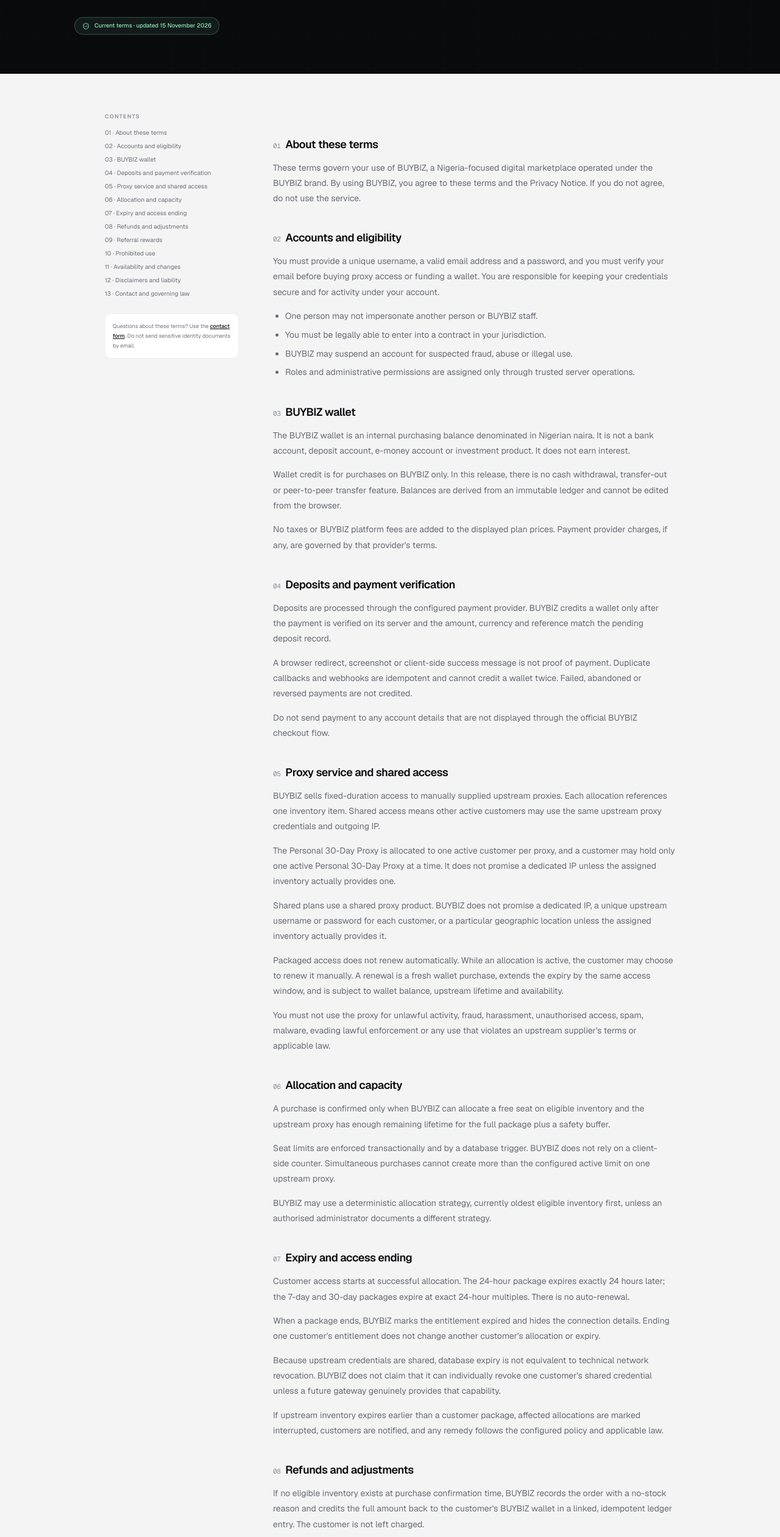
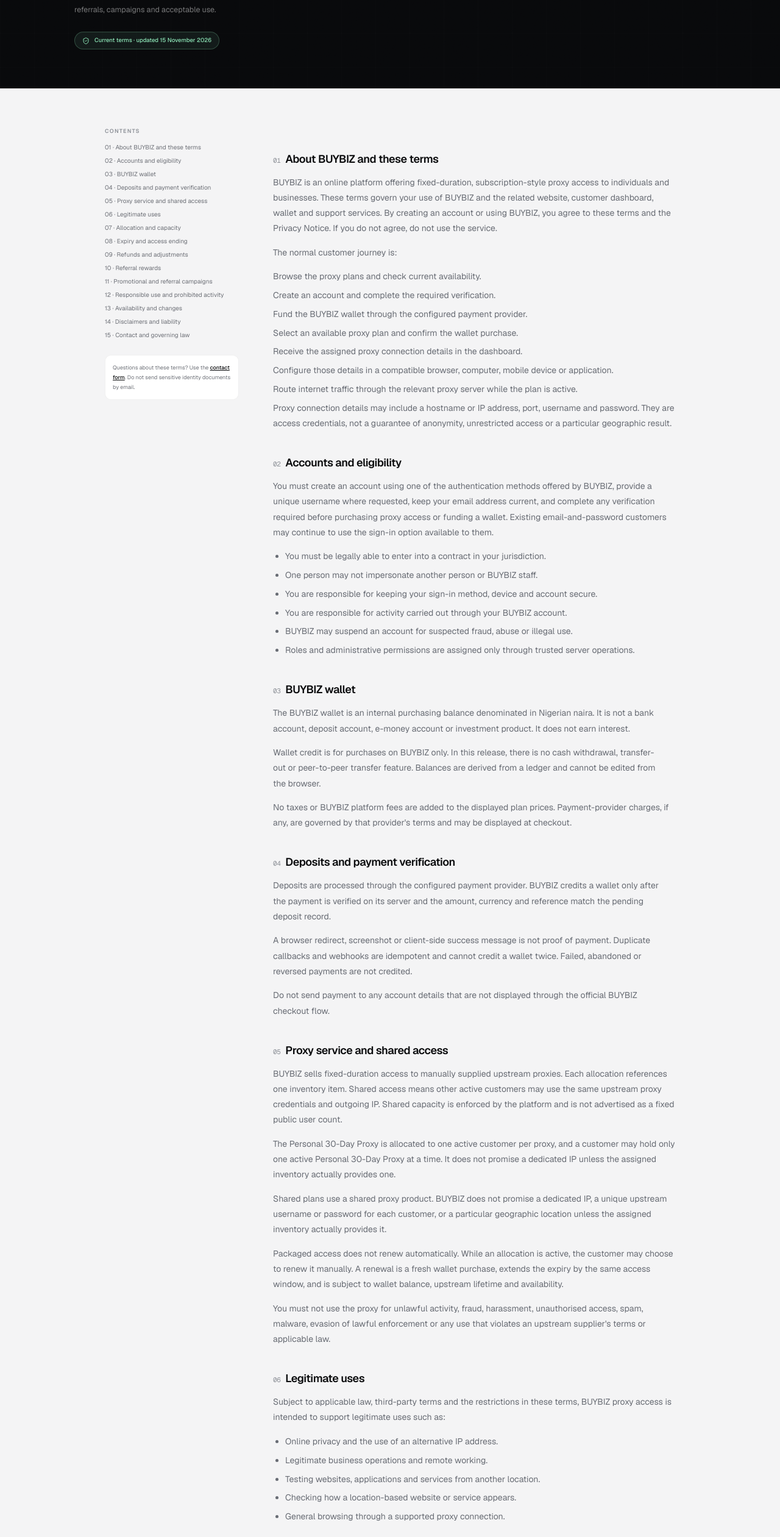
Before and after one commit to NicksonX/BUYBIZ.STORE, a Next.js app: page /terms in a window 1280 px wide. Shown: the part 235-2756 px from the top of the page at 61% size. Built offline with nearby package versions, Linux system fonts and the light colour scheme; no server answers.

Commit message:
Update terms and hide public shared-user counts

```diff
--- a/src/app/(dashboard)/dashboard/checkout/[slug]/page.tsx
+++ b/src/app/(dashboard)/dashboard/checkout/[slug]/page.tsx
@@ -110,7 +110,7 @@ export default async function CheckoutPage({
                     product.accessType === "single"
                       ? "One customer"
                       : product.slug === "proxy-7-days"
-                        ? "Shared · up to 20 users"
+                        ? "Shared access"
                         : "Shared access",
                 },
                 {
--- a/src/app/(marketing)/terms/page.tsx
+++ b/src/app/(marketing)/terms/page.tsx
@@ -1,24 +1,44 @@
 import type { Metadata } from "next";
+import Link from "next/link";
 import { LegalPage, type LegalSection } from "@/components/marketing/legal-page";
 
 export const revalidate = 3600;
 export const metadata: Metadata = {
   title: "Terms of service",
   description:
-    "BUYBIZ terms covering accounts, wallet credit, proxy access, shared capacity, expiry, refunds and acceptable use.",
+    "BUYBIZ terms covering the proxy service, accounts, wallet credit, payments, shared capacity, expiry, refunds, referrals, campaigns and acceptable use.",
 };
 
 const sections: LegalSection[] = [
   {
-    id: "overview",
-    title: "About these terms",
+    id: "about",
+    title: "About BUYBIZ and these terms",
     content: (
       <>
         <p>
-          These terms govern your use of BUYBIZ, a Nigeria-focused digital
-          marketplace operated under the BUYBIZ brand. By using BUYBIZ, you agree
-          to these terms and the Privacy Notice. If you do not agree, do not use
-          the service.
+          BUYBIZ is an online platform offering fixed-duration, subscription-style
+          proxy access to individuals and businesses. These terms govern your use
+          of BUYBIZ and the related website, customer dashboard, wallet and
+          support services. By creating an account or using BUYBIZ, you agree to
+          these terms and the Privacy Notice. If you do not agree, do not use the
+          service.
+        </p>
+        <p>
+          The normal customer journey is:
+        </p>
+        <ol>
+          <li>Browse the proxy plans and check current availability.</li>
+          <li>Create an account and complete the required verification.</li>
+          <li>Fund the BUYBIZ wallet through the configured payment provider.</li>
+          <li>Select an available proxy plan and confirm the wallet purchase.</li>
+          <li>Receive the assigned proxy connection details in the dashboard.</li>
+          <li>Configure those details in a compatible browser, computer, mobile device or application.</li>
+          <li>Route internet traffic through the relevant proxy server while the plan is active.</li>
+        </ol>
+        <p>
+          Proxy connection details may include a hostname or IP address, port,
+          username and password. They are access credentials, not a guarantee of
+          anonymity, unrestricted access or a particular geographic result.
         </p>
       </>
     ),
@@ -29,14 +49,17 @@ const sections: LegalSection[] = [
     content: (
       <>
         <p>
-          You must provide a unique username, a valid email address and a
-          password, and you must verify your email before buying proxy access or
-          funding a wallet. You are responsible for keeping your credentials
-          secure and for activity under your account.
+          You must create an account using one of the authentication methods
+          offered by BUYBIZ, provide a unique username where requested, keep your
+          email address current, and complete any verification required before
+          purchasing proxy access or funding a wallet. Existing email-and-password
+          customers may continue to use the sign-in option available to them.
         </p>
         <ul>
+          <li>You must be legally able to enter into a contract in your jurisdiction.</li>
           <li>One person may not impersonate another person or BUYBIZ staff.</li>
-          <li>You must be legally able to enter into a contract in your jurisdiction.</li>
+          <li>You are responsible for keeping your sign-in method, device and account secure.</li>
+          <li>You are responsible for activity carried out through your BUYBIZ account.</li>
           <li>BUYBIZ may suspend an account for suspected fraud, abuse or illegal use.</li>
           <li>Roles and administrative permissions are assigned only through trusted server operations.</li>
         </ul>
@@ -56,12 +79,12 @@ const sections: LegalSection[] = [
         <p>
           Wallet credit is for purchases on BUYBIZ only. In this release, there is
           no cash withdrawal, transfer-out or peer-to-peer transfer feature.
-          Balances are derived from an immutable ledger and cannot be edited from
-          the browser.
+          Balances are derived from a ledger and cannot be edited from the browser.
         </p>
         <p>
           No taxes or BUYBIZ platform fees are added to the displayed plan prices.
-          Payment provider charges, if any, are governed by that provider's terms.
+          Payment-provider charges, if any, are governed by that provider&apos;s
+          terms and may be displayed at checkout.
         </p>
       </>
     ),
@@ -98,7 +121,8 @@ const sections: LegalSection[] = [
           BUYBIZ sells fixed-duration access to manually supplied upstream
           proxies. Each allocation references one inventory item. Shared access
           means other active customers may use the same upstream proxy
-          credentials and outgoing IP.
+          credentials and outgoing IP. Shared capacity is enforced by the platform
+          and is not advertised as a fixed public user count.
         </p>
         <p>
           The Personal 30-Day Proxy is allocated to one active customer per
@@ -120,8 +144,34 @@ const sections: LegalSection[] = [
         </p>
         <p>
           You must not use the proxy for unlawful activity, fraud, harassment,
-          unauthorised access, spam, malware, evading lawful enforcement or any
-          use that violates an upstream supplier's terms or applicable law.
+          unauthorised access, spam, malware, evasion of lawful enforcement or any
+          use that violates an upstream supplier&apos;s terms or applicable law.
+        </p>
+      </>
+    ),
+  },
+  {
+    id: "legitimate-use",
+    title: "Legitimate uses",
+    content: (
+      <>
+        <p>
+          Subject to applicable law, third-party terms and the restrictions in
+          these terms, BUYBIZ proxy access is intended to support legitimate uses
+          such as:
+        </p>
+        <ul>
+          <li>Online privacy and the use of an alternative IP address.</li>
+          <li>Legitimate business operations and remote working.</li>
+          <li>Testing websites, applications and services from another location.</li>
+          <li>Checking how a location-based website or service appears.</li>
+          <li>General browsing through a supported proxy connection.</li>
+        </ul>
+        <p>
+          BUYBIZ does not guarantee anonymity, privacy, unrestricted access,
+          availability of a particular website or service, or that a third-party
+          service will permit proxy access. You remain responsible for complying
+          with the terms of any website or service you use.
         </p>
       </>
     ),
@@ -161,13 +211,13 @@ const sections: LegalSection[] = [
         </p>
         <p>
           When a package ends, BUYBIZ marks the entitlement expired and hides the
-          connection details. Ending one customer's entitlement does not change
-          another customer's allocation or expiry.
+          connection details. Ending one customer&apos;s entitlement does not change
+          another customer&apos;s allocation or expiry.
         </p>
         <p>
           Because upstream credentials are shared, database expiry is not
           equivalent to technical network revocation. BUYBIZ does not claim that
-          it can individually revoke one customer's shared credential unless a
+          it can individually revoke one customer&apos;s shared credential unless a
           future gateway genuinely provides that capability.
         </p>
         <p>
@@ -186,8 +236,8 @@ const sections: LegalSection[] = [
         <p>
           If no eligible inventory exists at purchase confirmation time, BUYBIZ
           records the order with a no-stock reason and credits the full amount
-          back to the customer's BUYBIZ wallet in a linked, idempotent ledger
-          entry. The customer is not left charged.
+          back to the customer&apos;s BUYBIZ wallet in a linked ledger entry. The
+          customer is not left charged.
         </p>
         <p>
           Refunds are internal wallet credits in this release. They are not cash
@@ -208,42 +258,94 @@ const sections: LegalSection[] = [
     content: (
       <>
         <p>
-          Customers may share a referral code. A referral reward is internal
-          BUYBIZ wallet credit, not cash. The standard reward is ₦1,000 and is
-          credited after the referred customer successfully completes a proxy
-          purchase of at least 7 days. A wallet deposit alone does not qualify.
+          BUYBIZ may offer standard referral rewards and separate promotional
+          campaigns. Customers may invite other people through the approved
+          referral link or code shown in their dashboard.
         </p>
         <p>
-          Failed, cancelled or refunded purchases do not qualify, and internal
-          transfers, refunds, admin credits and adjustments are never qualifying purchases. Only one reward is available for each
-          referred customer. Self-referrals, duplicate accounts, fake accounts
-          and coordinated abuse are not eligible. BUYBIZ may review, reject or
-          reverse a reward connected to abuse.
+          A registration or referral alone does not automatically earn a reward.
+          The referred customer must satisfy the eligibility conditions for the
+          relevant programme, including any required successful wallet deposit and
+          qualifying proxy purchase. The applicable requirements and current
+          reward amount are shown on the{" "}
+          <Link href="/dashboard/referrals">referral page</Link> when the referral
+          qualifies.
         </p>
         <p>
-          Referral credit is subject to the same no-withdrawal rule as other
-          wallet credit. It can be used for BUYBIZ purchases only.
+          Failed, cancelled or refunded purchases do not qualify. Internal
+          transfers, refunds, admin credits and adjustments are never qualifying
+          purchases. Only one standard reward is available for each referred
+          customer. Self-referrals, duplicate accounts, fake accounts and
+          coordinated abuse are not eligible. BUYBIZ may review, reject or reverse
+          a reward connected to abuse.
+        </p>
+        <p>
+          Standard referral credit is subject to the same non-withdrawal rule as
+          other wallet credit. It can be used for BUYBIZ purchases only. Promotional
+          campaign rewards are separate and are governed by the applicable campaign
+          terms.
         </p>
       </>
     ),
   },
   {
-    id: "acceptable-use",
-    title: "Prohibited use",
+    id: "campaigns",
+    title: "Promotional and referral campaigns",
+    content: (
+      <>
+        <p>
+          BUYBIZ may run promotional or referral campaigns. Each campaign is
+          governed by its official campaign page and any campaign-specific rules,
+          which supplement these terms. Campaign dates, reward amounts, payout
+          dates and eligibility conditions are those published for that campaign;
+          they are not implied by general referral wording.
+        </p>
+        <p>
+          A referral or registration does not guarantee a campaign reward.
+          Qualifying purchases, deposits, timing and any other published
+          conditions must be satisfied. Campaign rewards may be recorded separately
+          from normal referral rewards and may have different payout or review
+          requirements.
+        </p>
+        <p>
+          Duplicate, fraudulent, manipulated, coordinated or abusive referrals and
+          purchases are prohibited. BUYBIZ may investigate suspected campaign
+          abuse, hold a reward while it reviews evidence, and reject or reverse a
+          reward where the published conditions are not met or abuse is found.
+        </p>
+        <p>
+          Campaign rules may be updated for a future campaign. The rules published
+          for the campaign at the relevant time apply to that campaign. See the
+          official{" "}
+          <Link href="/dashboard/campaigns">campaign page</Link> for current rules.
+        </p>
+      </>
+    ),
+  },
+  {
+    id: "prohibited-use",
+    title: "Responsible use and prohibited activity",
     content: (
       <>
         <p>You must not use BUYBIZ to:</p>
         <ul>
-          <li>Violate any applicable law, regulation or third-party rights.</li>
+          <li>Violate any applicable law, regulation, court order or third-party rights.</li>
           <li>Commit fraud, launder money, evade sanctions or finance illegal activity.</li>
-          <li>Access systems without authorisation, distribute malware or abuse networks.</li>
-          <li>Harass, threaten, defraud or impersonate any person.</li>
+          <li>Commit identity theft or impersonate any person or organisation.</li>
+          <li>Access an account, system or network without authorisation.</li>
+          <li>Launch cyberattacks, distribute malware, scan or abuse networks, or interfere with another service.</li>
+          <li>Carry out illegal transactions or abuse a third-party website, application or service.</li>
+          <li>Harass, threaten, defraud or intentionally cause harm to any person.</li>
           <li>Bypass platform verification, bans or access controls unlawfully.</li>
           <li>Resell shared access without written permission or misrepresent it as dedicated.</li>
+          <li>Use the service for any other unlawful or prohibited purpose.</li>
         </ul>
         <p>
-          BUYBIZ may suspend or terminate access for violations and may report
-          unlawful activity where legally required.
+          BUYBIZ may investigate suspected misuse, restrict access, suspend a
+          subscription or terminate an account in accordance with its policies and
+          applicable law. BUYBIZ may preserve and report information where legally
+          required. Where reasonably possible, BUYBIZ will explain a restriction
+          and provide a route to contact support.
         </p>
       </>
     ),
@@ -274,13 +376,13 @@ const sections: LegalSection[] = [
       <>
         <p>
           BUYBIZ aims to provide accurate information and secure record-keeping,
-          but the service is provided on an “as available” basis to the extent
+          but the service is provided on an &quot;as available&quot; basis to the extent
           permitted by applicable law. Upstream proxies are supplied by third
-          parties and may experience failures outside BUYBIZ's control.
+          parties and may experience failures outside BUYBIZ&apos;s control.
         </p>
         <p>
           BUYBIZ is not liable for indirect or consequential loss, or for a
-          customer's misuse of credentials. Nothing in these terms excludes
+          customer&apos;s misuse of credentials. Nothing in these terms excludes
           liability that cannot lawfully be excluded. The final liability,
           consumer-rights and dispute-resolution provisions require legal review.
         </p>
@@ -293,14 +395,16 @@ const sections: LegalSection[] = [
     content: (
       <>
         <p>
-          Questions about these terms can be sent through the{" "}
-          <a href="/contact">BUYBIZ contact page</a>. Official legal entity
-          details and formal notices are available through the BUYBIZ contact page.
+          Questions about these terms or a specific account can be sent through
+          the <Link href="/contact">BUYBIZ contact page</Link> or the support area
+          in your dashboard. Do not send passwords, one-time codes, recovery
+          phrases or private keys through support.
         </p>
         <p>
-          These terms are governed by the laws of the Federal Republic of
-          Nigeria. Mandatory consumer protections that apply to you are not
-          excluded.
+          These terms are governed by the laws of the Federal Republic of Nigeria.
+          Mandatory consumer protections that apply to you are not excluded.
+          Formal legal-entity details and notices must be supplied by BUYBIZ after
+          legal review and are not invented here.
         </p>
       </>
     ),
@@ -312,7 +416,8 @@ export default function TermsPage() {
     <LegalPage
       kind="Terms"
       title="Terms of service."
-      description="The rules for accounts, wallet credit, proxy allocation, shared capacity, expiry, refunds and acceptable use."
+      description="The rules for the BUYBIZ proxy service, accounts, wallet credit, proxy allocation, shared capacity, expiry, refunds, referrals, campaigns and acceptable use."
+      /* Preserve the original publication date exactly. */
       updated="15 November 2026"
       status="approved"
       sections={sections}
--- a/src/components/marketplace/plan-card.tsx
+++ b/src/components/marketplace/plan-card.tsx
@@ -28,7 +28,7 @@ export function PlanCard({
     : [
         "Instant allocation when stock is available",
         product.slug === "proxy-7-days"
-          ? "Shared access for up to 20 active users"
+          ? "Shared proxy access"
           : "Shared upstream proxy",
         "Expiry shown clearly in your dashboard",
       ];
```
